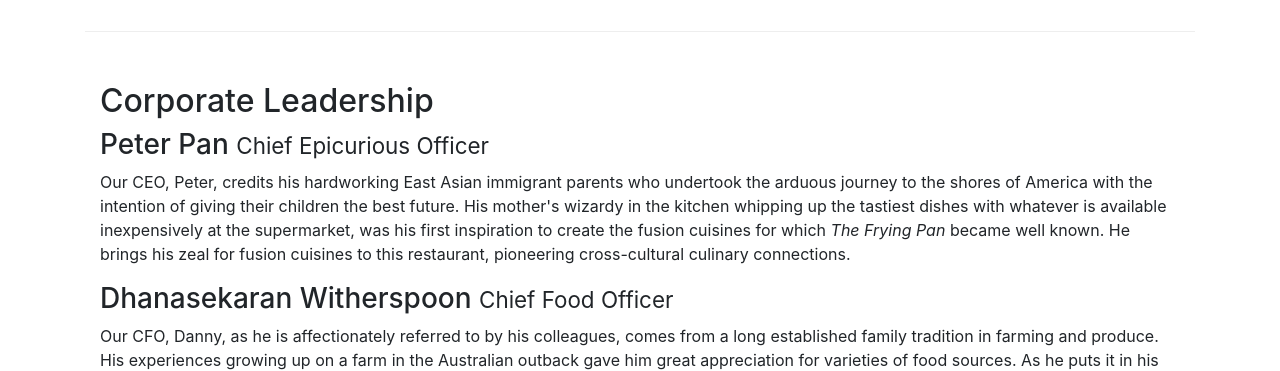
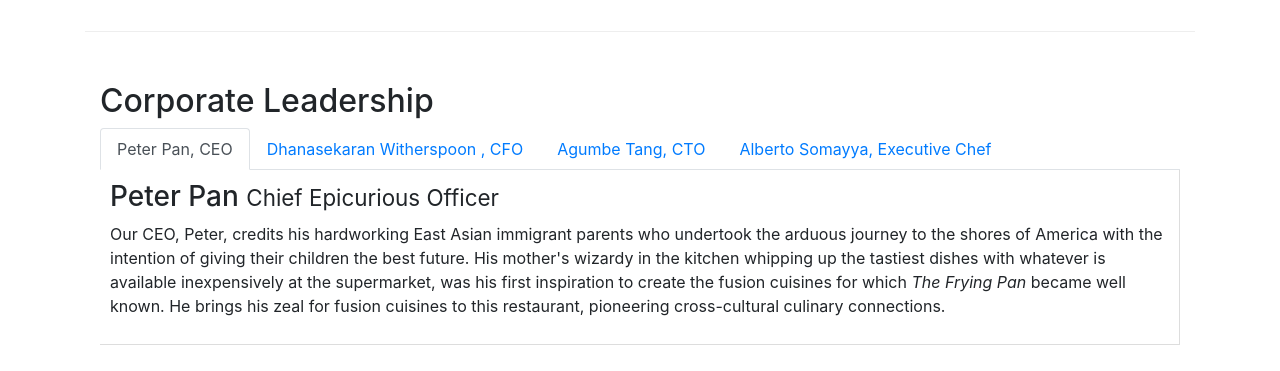
Before and after one commit to kavyakonisa/Restaurant_frontend, a website: page aboutus.html in a window 1280 px wide. Shown: the part 940-1311 px from the top of the page. Drawn offline with nearby package versions, Linux system fonts and the light colour scheme.

Commit message:
Nav-tabs

```diff
--- a/aboutus.html
+++ b/aboutus.html
@@ -104,14 +104,43 @@
         <div class="row row-content">
             <div class="col-12">
                 <h2>Corporate Leadership</h2>
+                <ul class="nav nav-tabs">
+                    <li class="nav-item">
+                       <a class="nav-link active" href="#peter" role="tab"
+                       data-toggle="tab">Peter Pan, CEO</a>
+                    </li>
+                    <li class="nav-item">
+                        <a class="nav-link" href="#danny" role="tab"
+                        data-toggle="tab">Dhanasekaran Witherspoon , CFO</a>
+                    </li>
+                    <li class="nav-item">
+                        <a class="nav-link" href="#agumbe" role="tab"
+                        data-toggle="tab">Agumbe Tang, CTO</a>
+                    </li>
+                    <li class="nav-item">
+                        <a class="nav-link" href="#alberto" role="tab"
+                        data-toggle="tab">Alberto Somayya, Executive Chef</a>
+                    </li>
+                </ul>
+                <div class="tab-content">
+
+                    <div role="tabpanel" class="tab-pane fade show active" id="peter">
                         <h3>Peter Pan <small>Chief Epicurious Officer</small></h3>
                             <p class="d-none d-sm-block">Our CEO, Peter, credits his hardworking East Asian immigrant parents who undertook the arduous journey to the shores of America with the intention of giving their children the best future. His mother's wizardy in the kitchen whipping up the tastiest dishes with whatever is available inexpensively at the supermarket, was his first inspiration to create the fusion cuisines for which <em>The Frying Pan</em> became well known. He brings his zeal for fusion cuisines to this restaurant, pioneering cross-cultural culinary connections.</p>
+                    </div>
+                    <div role="tabpanel" class="tab-pane fade" id="danny">
                          <h3>Dhanasekaran Witherspoon <small>Chief Food Officer</small></h3>
                             <p class="d-none d-sm-block">Our CFO, Danny, as he is affectionately referred to by his colleagues, comes from a long established family tradition in farming and produce. His experiences growing up on a farm in the Australian outback gave him great appreciation for varieties of food sources. As he puts it in his own words, <em>Everything that runs, wins, and everything that stays, pays!</em></p>
+                    </div>
+                    <div role="tabpanel" class="tab-pane fade" id="agumbe">
                         <h3>Agumbe Tang <small>Chief Taste Officer</small></h3>
                             <p class="d-none d-sm-block">Blessed with the most discerning gustatory sense, Agumbe, our CTO, personally ensures that every dish that we serve meets his exacting tastes. Our chefs dread the tongue lashing that ensues if their dish does not meet his exacting standards. He lives by his motto, <em>You click only if you survive my lick.</em></p>
+                    </div>
+                    <div role="tabpanel" class="tab-pane fade" id="alberto">
                         <h3>Alberto Somayya <small>Executive Chef</small></h3>
                             <p class="d-none d-sm-block">Award winning three-star Michelin chef with wide International experience having worked closely with whos-who in the culinary world, he specializes in creating mouthwatering Indo-Italian fusion experiences. He says, <em>Put together the cuisines from the two craziest cultures, and you get a winning hit! Amma Mia!</em></p>
+                    </div>
+                </div>
             </div>
        </div>
        <div class="row row-content">
--- a/css/styles.css
+++ b/css/styles.css
@@ -35,3 +35,9 @@ body{
 	background-color: #512DAB;
 
 }
+.tab-content{
+	border-left: : 1px solid #ddd;
+	border-right:  1px solid #ddd;
+	border-bottom: 1px solid #ddd;
+	padding: 10px;
+}
```
Lines whose indentation alone changed are shown as unchanged.
